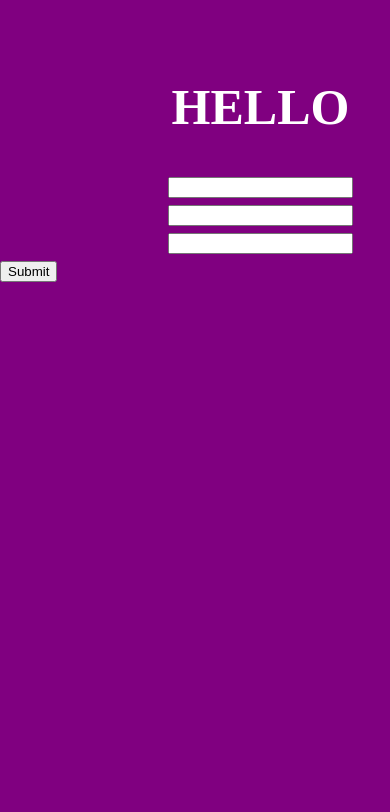
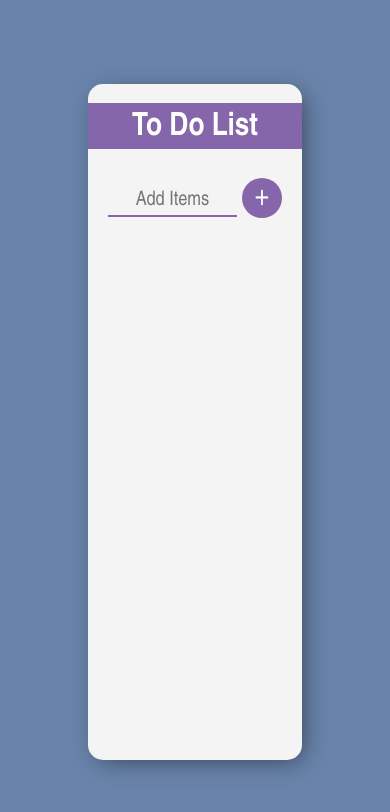
Before and after one commit to aayushjoshi129/Practice, a React (Create React App) app in the folder React_Tasks_Practice/thapa_tasks_app/: page / in a window 390 px wide. Shown: the top 812 px of the page. Built offline with nearby package versions, Linux system fonts and the light colour scheme.

Commit message:
Created a ToDo List Using React Components and States

```diff
--- a/React_Tasks_Practice/thapa_tasks_app/public/index.html
+++ b/React_Tasks_Practice/thapa_tasks_app/public/index.html
@@ -1,6 +1,7 @@
 <!DOCTYPE html>
 <html lang="en">
   <head>
+    <link rel="stylesheet" href="https://cdnjs.cloudflare.com/ajax/libs/font-awesome/4.7.0/css/font-awesome.css" integrity="sha512-5A8nwdMOWrSz20fDsjczgUidUBR8liPYU+WymTZP1lmY9G6Oc7HlZv156XqnsgNUzTyMefFTcsFH/tnJE/+xBg==" crossorigin="anonymous" referrerpolicy="no-referrer" />
     <meta charset="utf-8" />
     <meta name="viewport" content="width=device-width, initial-scale=1" />
     <meta name="theme-color" content="#000000" />
--- /dev/null
+++ b/React_Tasks_Practice/thapa_tasks_app/src/Thapa_Technical_Tasks/ToDoList/ToDo.js
@@ -0,0 +1,58 @@
+import React, { useState } from 'react'
+import './todo.css'
+import TodoLists from './TodoLists'
+
+const Todo = () => {
+  const [inputList, setInputList] = useState("")
+  const [items, setItems] = useState([])
+
+  const itemEvent = (e) => {
+    setInputList(e.target.value)
+  }
+
+  const listOfItems = () => {
+    setItems([...items,inputList])    // Storing States in an Array using Spread Operator
+    setInputList("")
+  }
+
+
+  // Same Function Can be done by this way Also
+
+  // const listOfItems = () => {
+  //   setItems((oldItems) => {
+  //     return [...oldItems,inputList]
+  //   })
+  // }
+
+
+  const deleteItems = (id) =>{
+    setItems((oldItems) => {
+      return oldItems.filter((arrayElem,index) => {
+        return index!==id
+      })
+    })
+  }
+
+  return (
+    <>
+      <div className="main_div">
+        <div className="center_div">
+          <br />
+          <h1>To Do List</h1>
+          <br />
+          <input type="text" placeholder="Add Items" value={inputList} onChange={itemEvent} />
+          <button onClick={listOfItems}>+</button>
+          <ol>
+            {items.map((itemVal,index) => {
+              return  <TodoLists text={itemVal} key={index} id={index} onSelect={deleteItems}/>
+
+            })}
+            {/* <li>{items}</li> */}
+          </ol>
+        </div>
+      </div>
+    </>
+  )
+}
+
+export default Todo
--- /dev/null
+++ b/React_Tasks_Practice/thapa_tasks_app/src/Thapa_Technical_Tasks/ToDoList/TodoLists.js
@@ -0,0 +1,18 @@
+import React from 'react'
+
+const TodoLists = (props) => {
+
+
+  return (
+    <>
+      <div className="todo_style">
+        <i className='fa fa-times' aria-hidden='true' onClick={() => {
+          props.onSelect(props.id)
+        }} />
+      </div>
+      <li key={props.key}>{props.text}</li>
+    </>
+  )
+}
+
+export default TodoLists
--- /dev/null
+++ b/React_Tasks_Practice/thapa_tasks_app/src/Thapa_Technical_Tasks/ToDoList/todo.css
@@ -0,0 +1,128 @@
+*{
+  box-sizing: border-box;
+  padding: 0px;
+  margin: 0px;
+  font-family: "Josefin Sans","Arial Narrow",Arial,sans-serif;
+}
+
+.main_div{
+  width: 100%;
+  height: 100vh;
+  background: #6983aa;
+  display: flex;
+  flex-direction: row;
+  justify-content: center;
+  align-items: center;
+  text-align: center;
+}
+
+.center_div{
+  width: 25%;
+  height: 80vh;
+  background-color: #f4f4f4;
+  box-shadow: 5px 5px 25px -5px rgba(0,0,0,0.5);
+  border-radius: 15px;
+}
+
+h1{
+  color:white;
+  background: transparent;
+  background-color: #8566aa;
+  padding: 6px 0 2px 0;
+  margin-bottom: 10px;
+  box-shadow: 5px 5px 15p -5px rgba(0,0,0,0.3);
+}
+
+input{
+  text-align: center;
+  height: 30px;
+  top: 10px;
+border: none;
+background: transparent;
+font-size: 20px;
+font-weight: 500;
+width: 60%;
+border-bottom: 2px solid #8566aa;
+outline: none;
+}
+
+button{
+  min-height: 50px;
+  width: 40px;
+  border-radius: 50%;
+  border-color: transparent;
+  background-color: #8566aa;
+  color: #fff;
+  font-size: 40px;
+  border: none;
+  outline: none;
+  margin-left: 10px;
+  box-shadow: 5px 5p 15px -5px rgba(0,0,0,0.3);
+}
+
+button:hover{
+  background-color: #20bf6b;
+}
+
+ol{
+  margin-top: 30px;
+}
+
+ol li{
+  padding-left: 0px;
+  text-align: left;
+  font-size: 20px;
+  font-weight: 500;
+  min-height: 40px;
+  display: flex;
+  align-items: center;
+  color: #8566aa;
+  text-transform: capitalize;
+}
+
+.todo_style{
+  display: flex;
+  flex-direction: row;
+  justify-content: left;
+  align-items: center;
+}
+
+.todo_style .fa-times{
+  width: 20px;
+  height: 20px;
+  display: flex;
+  justify-content: center;
+  align-items: center;
+  background-color: #8566aa;
+  border-radius: 50%;
+  margin: 0 15px 0 35px;
+  color: aliceblue;
+  box-shadow: 5px 5px 15px -5px rgba(0,0,0,0.3);
+}
+
+.todo_style .fa-times:hover{
+  background-color: crimson;
+}
+
+.todo_style .fa-times:hover .list_style{
+  color: crimson;
+}
+
+@media(max-width:768px){
+  .center_div{
+    width: 55%;
+  }
+  .todo_style .fa-times{
+    margin:0 15px 0 15px;
+    display: flex;
+    justify-content: center;
+    align-items: center;
+  }
+  button {
+    margin-left: 5px;
+    min-height: 40px;
+    width: 40px;
+    color:#fff;
+    font-size: 30px;
+  }
+}
--- a/React_Tasks_Practice/thapa_tasks_app/src/index.js
+++ b/React_Tasks_Practice/thapa_tasks_app/src/index.js
@@ -1,5 +1,5 @@
 import React from 'react'
 import ReactDOM from 'react-dom'
-import ReactFormUsingStates from './Thapa_Technical_Tasks/React_Forms/ReactFormUsingStates'
+import Todo from './Thapa_Technical_Tasks/ToDoList/ToDo'
 
-ReactDOM.render(<ReactFormUsingStates/>, document.getElementById("root")) // Used App Component
+ReactDOM.render(<Todo/>, document.getElementById("root")) // Used App Component
```
